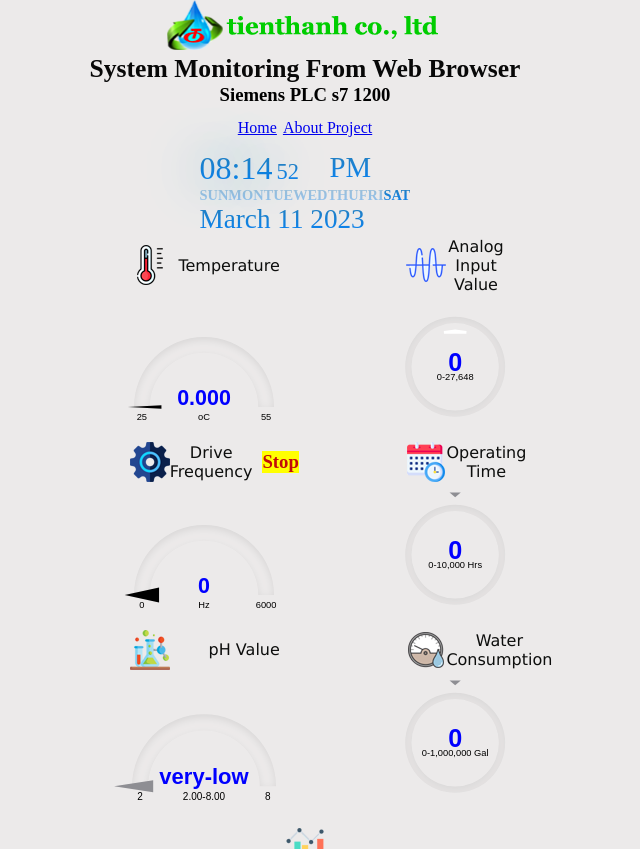
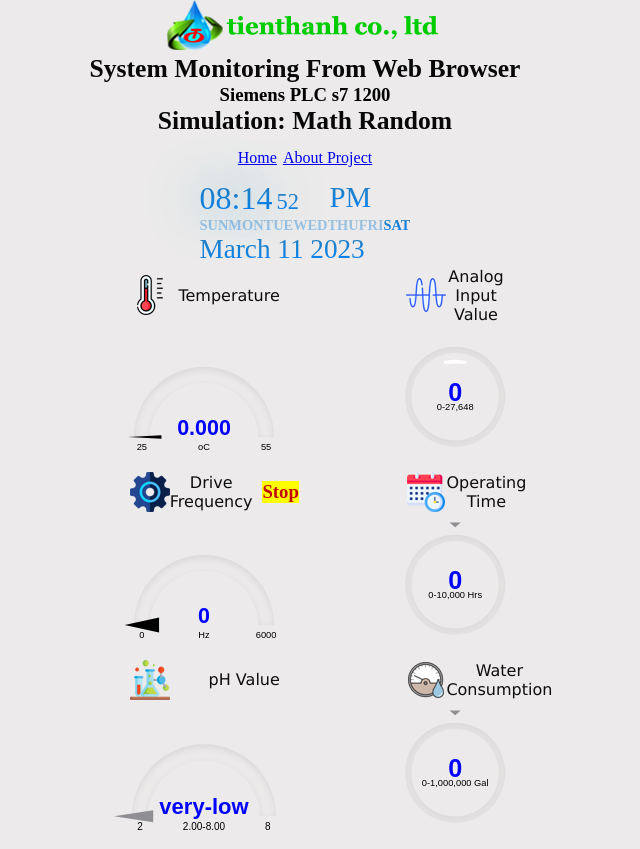
Before and after one commit to dangdien2000/automation, a plain HTML site: page index.html in a window 1280 px wide. Shown: the top 849 px of the page, without its empty margins (335-975 px from the left). Drawn offline with nearby package versions, Linux system fonts and the light colour scheme; no server answers; a web font is replaced by a local one.

Commit message:
Update index.html

```diff
--- a/index.html
+++ b/index.html
@@ -18,6 +18,7 @@
     <a href="http://ddbluestar.com"><img src="images/logo.png" alt="" width="auto" height="auto"></a>
     <h1>System Monitoring From Web Browser</h1>
     <h3>Siemens PLC s7 1200</h3>
+    <h1>Simulation: Math Random</h1>
     <div id="nav">
       <ul>
         <li><a href="index.html">Home</a></li>
```
